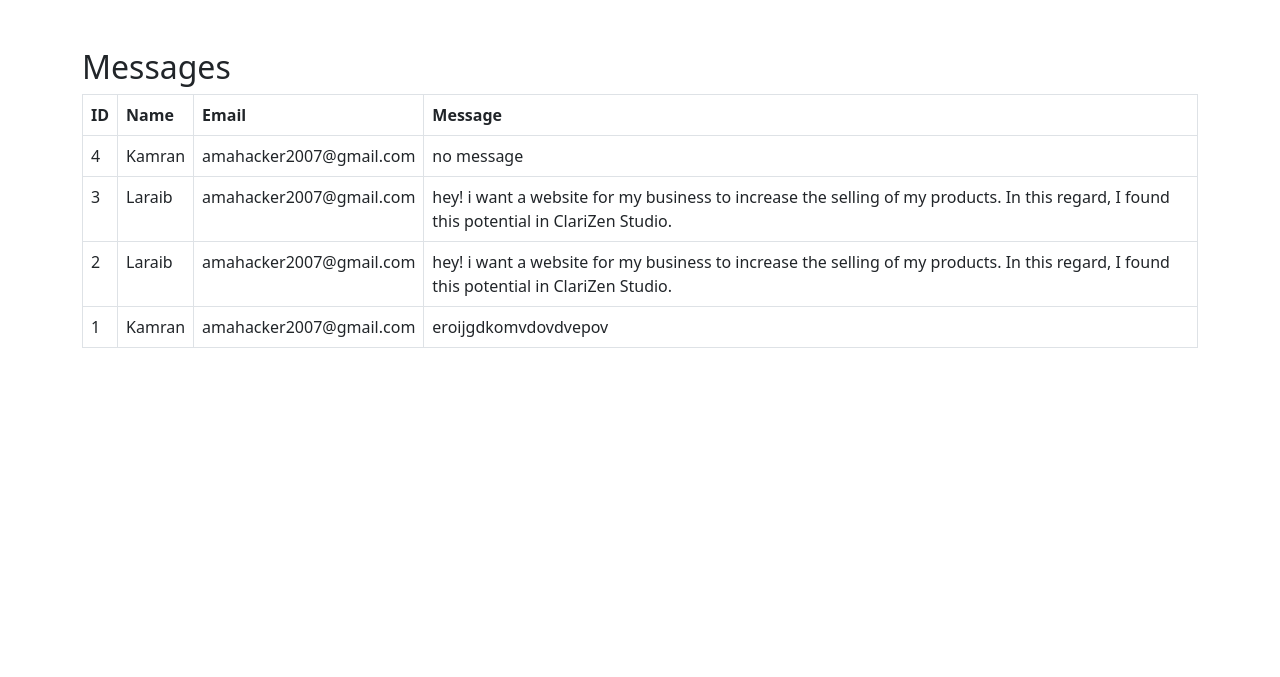
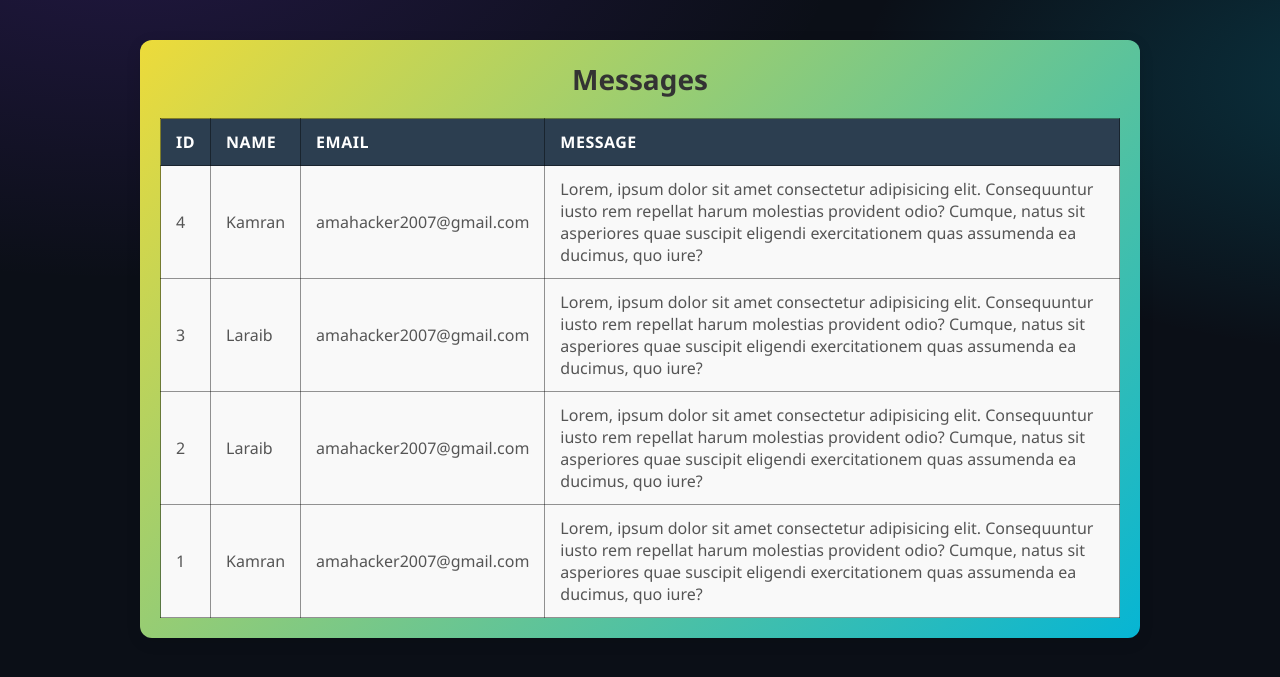
Before and after one commit to clarizen-studio/ClariZen-Studio-PORTFOLIO, a Flask app: page /admin/messages in a window 1280 px wide. Shown: the top 677 px of the page. Run offline with Flask 3, Linux system fonts and the light colour scheme; a user stored in the database is signed in; data comes from the database, SQL or seed files in the repository.

Commit message:
msg-box styled

```diff
--- /dev/null
+++ b/static/css/admin-messages.css
@@ -0,0 +1,97 @@
+*{
+    margin: 0;
+    padding: 0;
+    box-sizing: border-box;
+}
+body{
+  /* font-family: verdana; */
+  /* color: var(--text); */
+  background:
+    radial-gradient(1200px 600px at 10% -10%, rgba(124, 58, 237, 0.20), transparent 60%),
+    radial-gradient(1000px 500px at 110% 10%, rgba(6, 182, 212, 0.22), transparent 55%),
+    linear-gradient(180deg, #0b0f17, #0b0f17);
+    /* background: linear-gradient(135deg, #eddb3a, #06b6d4); */
+    background-attachment: fixed;
+}
+html{
+  scroll-behavior: smooth;
+}
+
+/* Container */
+.admin-msg-container {
+  max-width: 1000px;
+  margin: 40px auto;
+  padding: 20px;
+  /* background: #fff; */
+  background: linear-gradient(135deg, #eddb3a, #06b5d4);
+  border-radius: 12px;
+  box-shadow: 0 4px 15px rgba(0, 0, 0, 0.1);
+  font-family: "Segoe UI", Tahoma, Geneva, Verdana, sans-serif;
+}
+
+/* Heading */
+.admin-msg-container h2 {
+  margin-bottom: 20px;
+  font-size: 28px;
+  font-weight: 600;
+  color: #333;
+  text-align: center;
+}
+
+/* Table */
+.msg-table {
+  width: 100%;
+  border-collapse: collapse;
+  font-size: 16px;
+  text-align: left;
+}
+
+/* Borders for table-bordered */
+.msg-table,
+.msg-table th,
+.msg-table td {
+  border: 1px solid rgba(0, 0, 0, 0.418);
+}
+
+/* Table Header */
+.msg-table th {
+  background: #2c3e50;
+  color: #fff;
+  padding: 12px 15px;
+  font-weight: 600;
+  text-transform: uppercase;
+  letter-spacing: 0.5px;
+}
+
+/* Table Cells */
+.msg-table td {
+  padding: 12px 15px;
+  color: #555;
+}
+
+/* Alternating Row Colors */
+.msg-table tr {
+  background: #f9f9f9;
+}
+
+
+/* Hover Effect */
+.msg-table tr:hover {
+  background: #f1f7ff;
+  transition: 0.2s ease-in-out;
+}
+
+/* Responsive Table */
+@media (max-width: 768px) {
+  .admin-msg-container {
+    padding: 15px;
+  }
+  .msg-table th,
+  .msg-table td {
+    padding: 10px;
+    font-size: 14px;
+  }
+  .admin-msg-container h2 {
+    font-size: 24px;
+  }
+}
--- a/templates/admin_messages.html
+++ b/templates/admin_messages.html
@@ -3,12 +3,12 @@
 <head>
   <meta charset="UTF-8">
   <title>Messages</title>
-  <link href="https://cdn.jsdelivr.net/npm/bootstrap@5.3.0/dist/css/bootstrap.min.css" rel="stylesheet">
+   <link rel="stylesheet" href="../static/css/admin-messages.css">
 </head>
 <body>
-<div class="container py-5">
+<div class="admin-msg-container">
   <h2>Messages</h2>
-  <table class="table table-bordered">
+  <table class="msg-table">
     <tr>
       <th>ID</th><th>Name</th><th>Email</th><th>Message</th>
     </tr>
@@ -17,7 +17,9 @@
       <td>{{m[0]}}</td>
       <td>{{m[1]}}</td>
       <td>{{m[2]}}</td>
-      <td>{{m[3]}}</td>
+      <!-- <td>{{m[3]}}</td> -->
+       <td>Lorem, ipsum dolor sit amet consectetur adipisicing elit. Consequuntur iusto rem repellat harum molestias provident odio? Cumque, natus sit asperiores quae suscipit eligendi exercitationem quas assumenda ea ducimus, quo iure?
+       </td>
     </tr>
     {% endfor %}
   </table>
```
